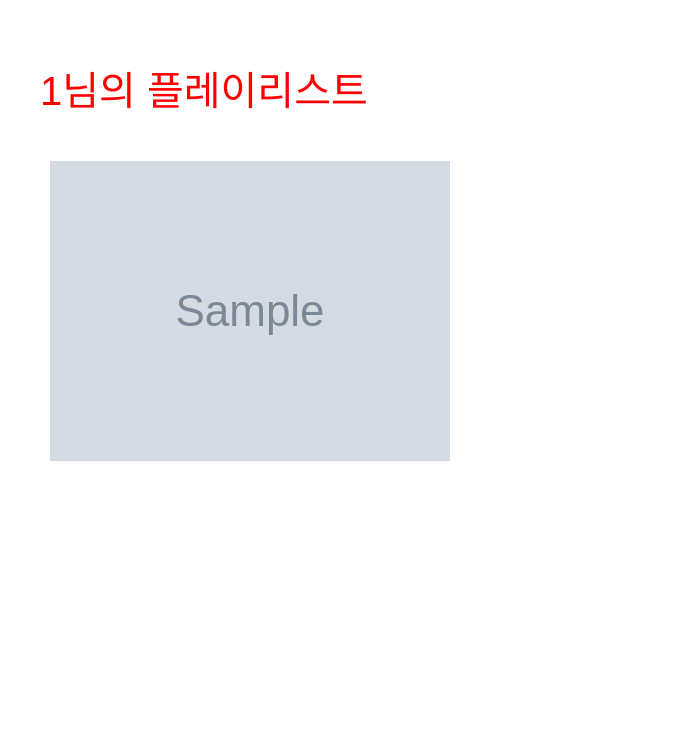
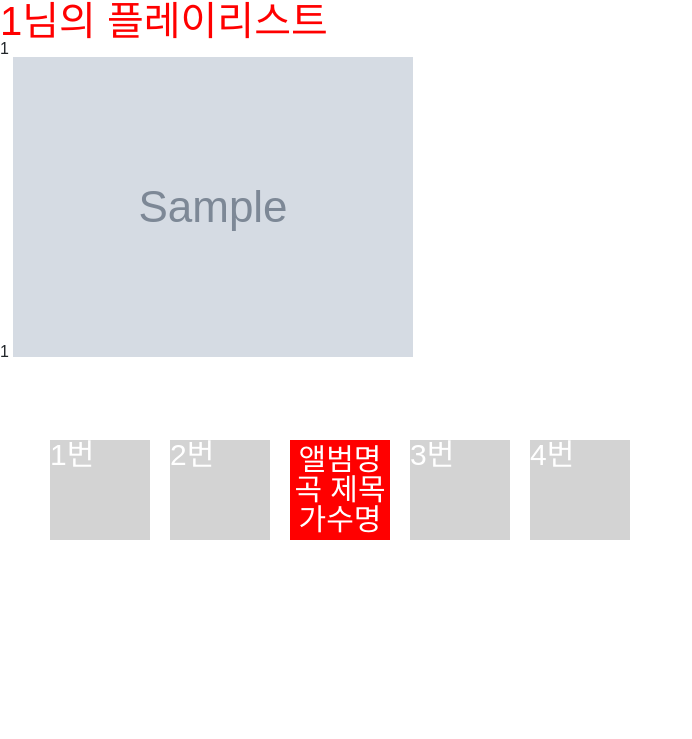
Before and after one commit to proamateur92/mini-project-team9, a Flask app: template main/templates/mypage.html in a window 1280 px wide. Shown: the part 163-902 px from the top of the page, without its empty margins (0-692 px from the left). Before the commit the page ends 624 px from the top, so only its background shows below. Run offline with Flask 2, Linux system fonts and the light colour scheme; the template is opened without the code that fills it: most values are stand-ins (such as "Sample title", 1, 10 or a date in 2020); grey boxes marked "Sample" are stand-in pictures; some libraries are stand-ins or nearby versions; some web fonts are replaced.

Commit message:
Revert "플레이리스트 위치 변경 / 플레이리스트 붙이기 작업 중"
This reverts commit 3a147ef55174722b79ce2f5d325e4bd87c8465bd.

```diff
--- a/main/static/css/screen/mypage.css
+++ b/main/static/css/screen/mypage.css
@@ -57,17 +57,11 @@
 }
 
 .album {
-    width: 200px;
-    height: 200px;
+    width: 100px;
+    height: 100px;
     background-color: lightgray;
-    /*object-fit:cover;*/
-    /*background-image:url("{{ i['cover'] }}");*/
     margin: 10px;
     font-size: 30px;
-}
-
-.album:hover{
-    background-color: red;
 }
 
 .album.special {
@@ -81,7 +75,3 @@
 .album span {
     font-size: 30px;
 }
-
-.idpli{
-    height:80px;
-}
--- a/main/templates/mypage.html
+++ b/main/templates/mypage.html
@@ -43,36 +43,30 @@
         </div>
     </header>
     <div>
-
+    <h1 style="font-size: 40px; color: red">{{ id }}님의 플레이리스트</h1>
+        {% for i in mypli %}
+            <h1>{{ i['id'] }}<h1>
+            {{ i['index'] }}
+            <img src="{{ i['cover'] }}" />
+        {% endfor %}
 <!--  마이페이지 제일 큰 틀  -->
     <div class="artist-main-info">
-        <div class="idpli">
-            <h1 style="font-size: 40px; color: red">{{ id }}님의 플레이리스트</h1>
-        </div>
-
         <div class="test">
-            <div class="album">
-                {% for i in mypli %}
-{#                    <h1>{{ i['id'] }} <h1>#}
-{#                    {{ i['index'] }}#}
-                    <img src="{{ i['cover'] }}" width,height="400px" />
-                {% endfor %}
+            <div class="album">1번</div>
+            <div class="album">2번</div>
+            <div class="album special">
+                <span>앨범명</span>
+                <span>곡 제목</span>
+                <span>가수명</span>
             </div>
-
-{#            <div class="album">1번</div>#}
-{#            <div class="album">2번</div>#}
-{#            <div class="album special">#}
-{#                <span>앨범명</span>#}
-{#                <span>곡 제목</span>#}
-{#                <span>가수명</span>#}
-{#            </div>#}
-{#            <div class="album">3번</div>#}
-{#            <div class="album">4번</div>#}
+            <div class="album">3번</div>
+            <div class="album">4번</div>
         </div>
 
 
         <div class="mylike" >
 <!--           밑에 내가 추가한 노래 목록 -->
+
         </div>
     </div>
 </body>
```
